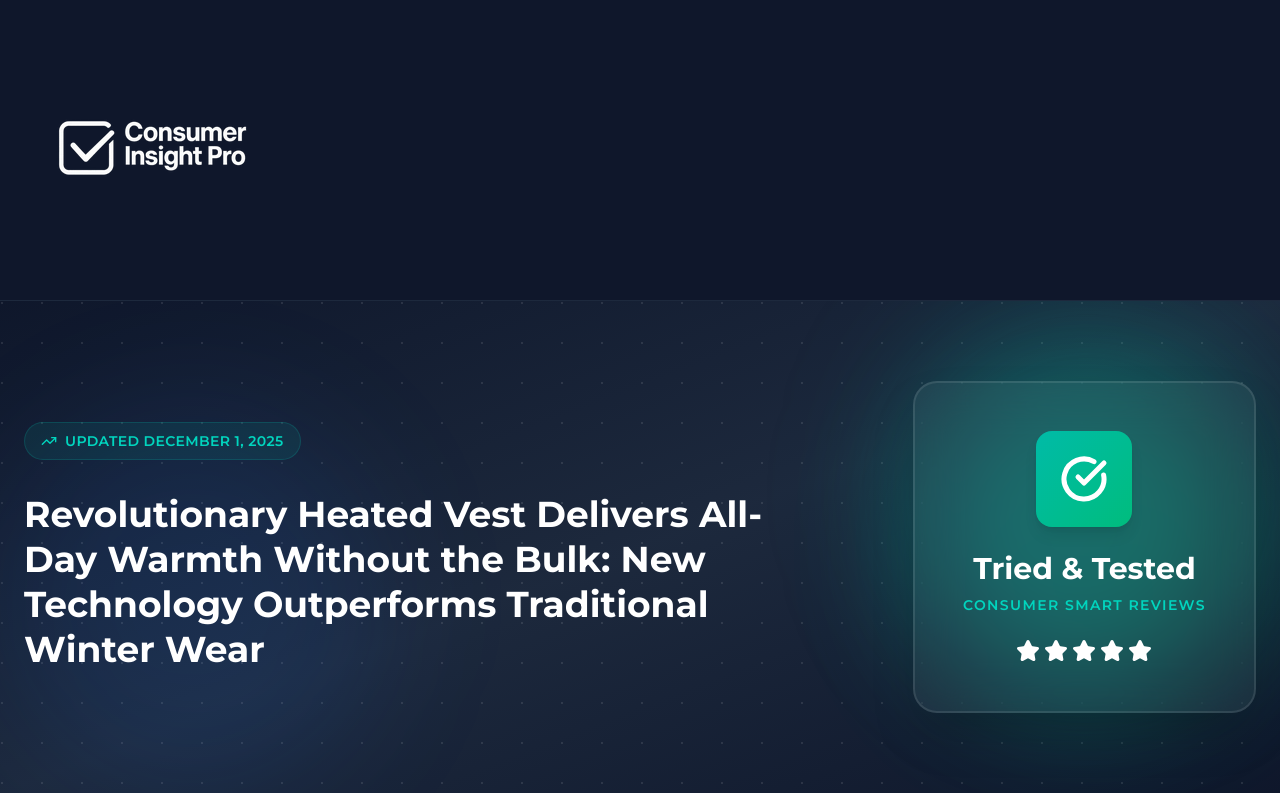
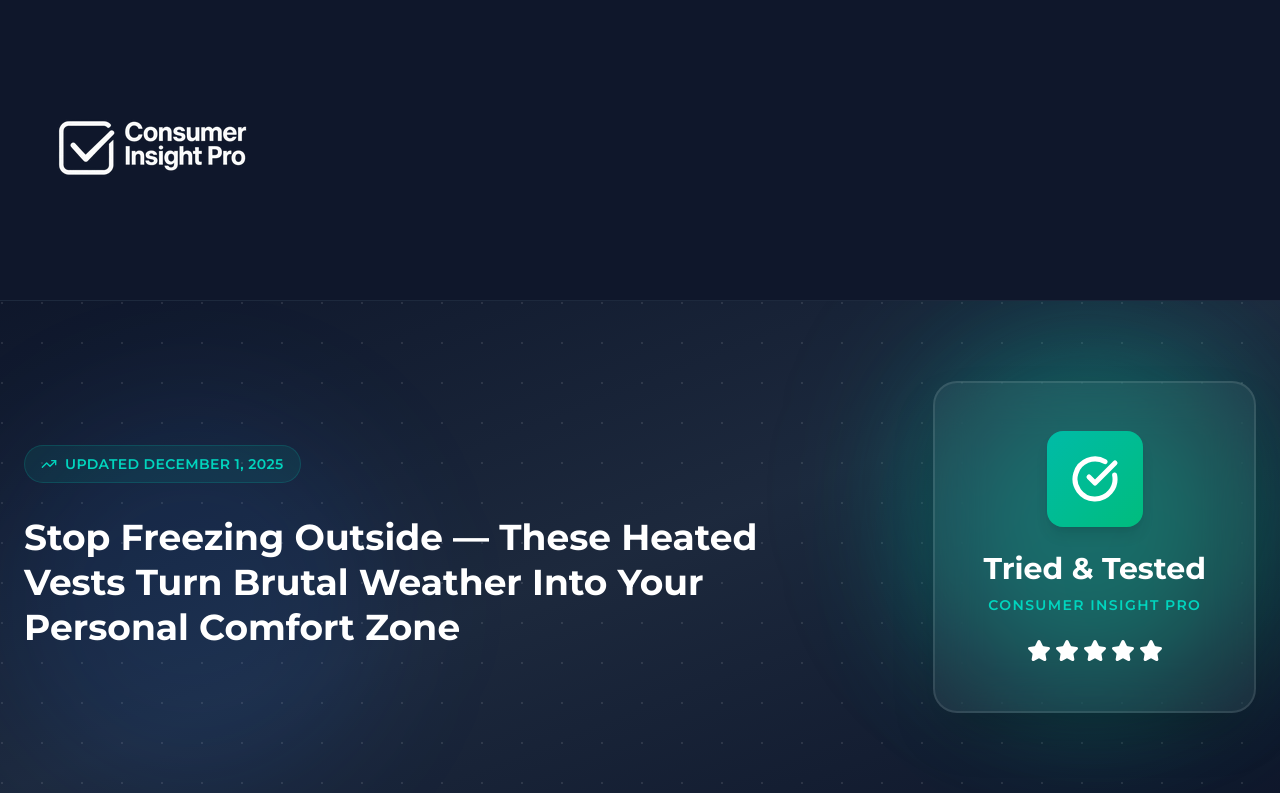
Before and after one commit to davidwrightsman/ConsumerInsightPro, a Next.js app: page /best-heated-vests in a window 1280 px wide. Shown: the top 800 px of the page. Built offline with nearby package versions, Linux system fonts and the light colour scheme.

Commit message:
Update heated vests page components

```diff
--- a/app/best-heated-vests/Hero.tsx
+++ b/app/best-heated-vests/Hero.tsx
@@ -9,7 +9,7 @@ const Hero: React.FC = () => {
             <header className="bg-slate-900 border-b border-slate-800">
                 <div className="max-w-7xl mx-auto px-6 py-5">
                     <Link href="/">
-                        <img src="/assets/logo.webp" alt="Consumer Smart Logo" />
+                        <img src="/assets/logo.webp" alt="Consumer Insight Pro Logo" />
                     </Link>
                 </div>
             </header>
@@ -42,7 +42,7 @@ const Hero: React.FC = () => {
 
                             {/* Main Heading */}
                             <h1 className="text-3xl lg:text-4xl font-bold text-white leading-tight">
-                                Revolutionary Heated Vest Delivers All-Day Warmth Without the Bulk: New Technology Outperforms Traditional Winter Wear
+                                Stop Freezing Outside — These Heated Vests Turn Brutal Weather Into Your Personal Comfort Zone
                             </h1>
                         </div>
 
@@ -66,7 +66,7 @@ const Hero: React.FC = () => {
                                                 Tried & Tested
                                             </h3>
                                             <p className="text-teal-400 font-semibold uppercase tracking-widest text-sm">
-                                                Consumer Smart Reviews
+                                                Consumer Insight Pro
                                             </p>
                                         </div>
 
--- a/app/best-heated-vests/StatsSection.tsx
+++ b/app/best-heated-vests/StatsSection.tsx
@@ -5,17 +5,17 @@ const StatsSection: React.FC = () => {
     const stats = [
         {
             icon: Users,
-            number: "27",
+            number: "25",
             label: "Expert Reviewers",
         },
         {
             icon: CheckCircle,
-            number: "31,000+",
+            number: "29,000+",
             label: "Reviews Checked",
         },
         {
             icon: Footprints,
-            number: "120+",
+            number: "110+",
             label: "Heated Vests Tested"
         }
     ];
```
